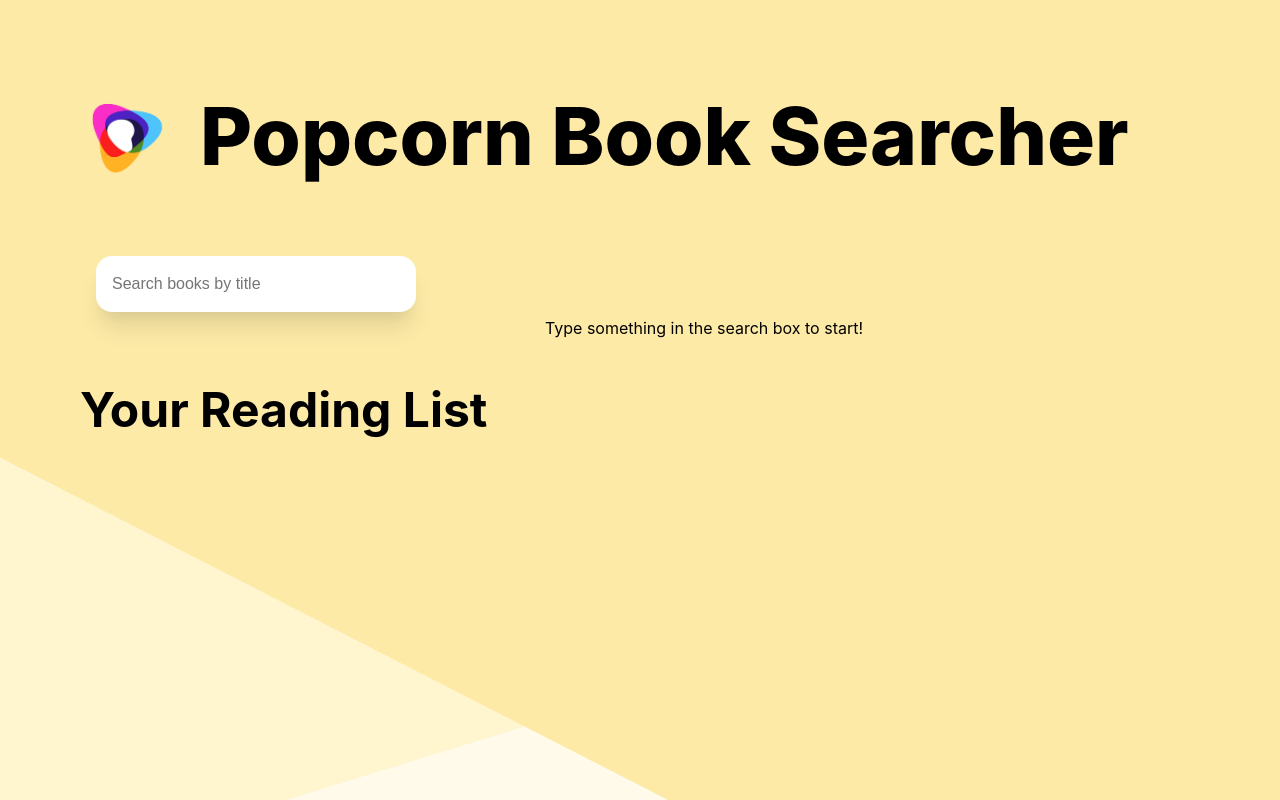
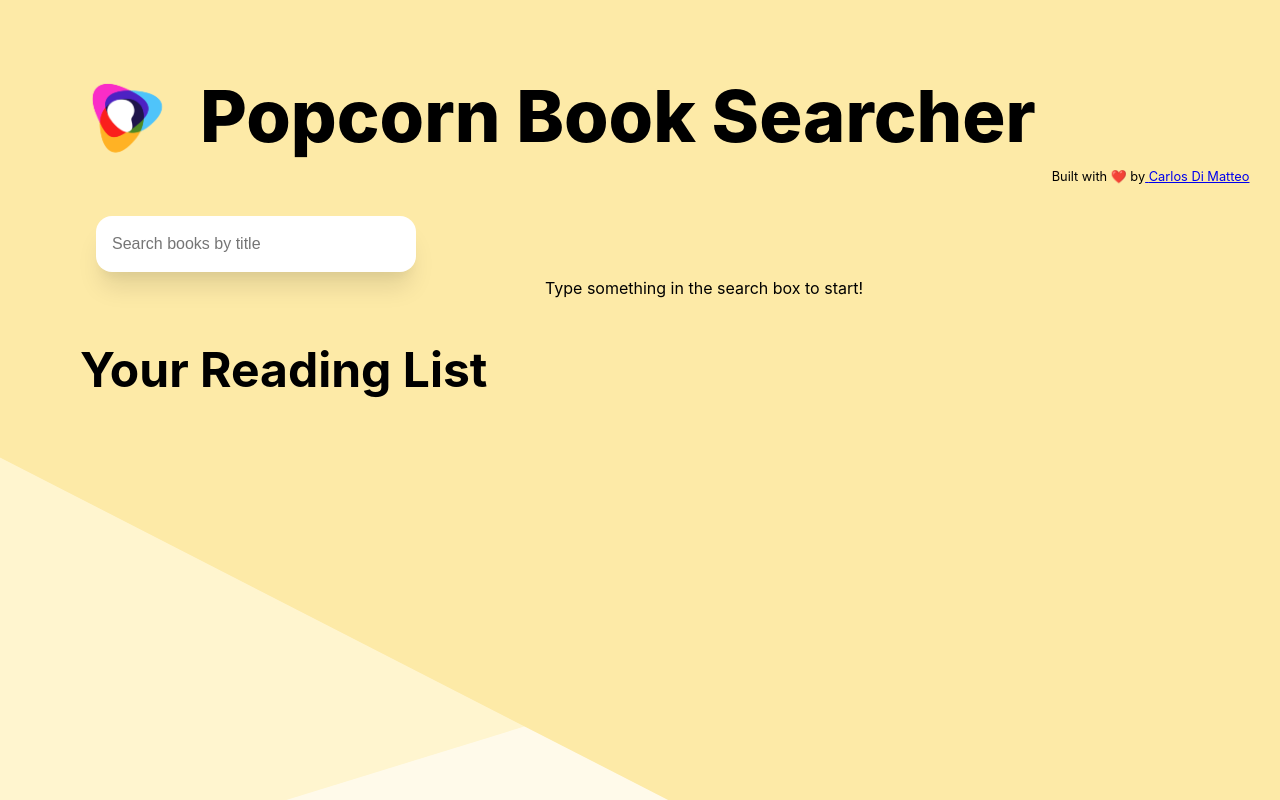
Before and after one commit to carlosdimatteo/popcorn-books, a React (Create React App) app: page / in a window 1280 px wide. Shown: the top 800 px of the page. Built offline with nearby package versions, Linux system fonts and the light colour scheme.

Commit message:
added tiny link to ME!

```diff
--- a/src/components/Heading/Heading.styles.tsx
+++ b/src/components/Heading/Heading.styles.tsx
@@ -2,7 +2,7 @@ import styled from 'styled-components';
 
 export const StyledHeading = styled.h1`
 	font-weight: 800;
-	font-size: 5rem;
+	font-size: 4.5rem;
 	line-height: 1;
-	margin: 3rem 1rem;
+	margin: 2rem 1rem;
 `;
--- a/src/containers/Home/Home.styles.tsx
+++ b/src/containers/Home/Home.styles.tsx
@@ -5,6 +5,11 @@ export const ContentContainer = styled.div`
 	justify-content: center;
 	padding: 2rem;
 	flex-direction: column;
+`;
+
+export const TinyText = styled.span`
+	font-size: 0.8rem;
+	align-self: flex-end;
 `;
 
 export const EmptyStateText = styled.span`
--- a/src/containers/Home/Home.tsx
+++ b/src/containers/Home/Home.tsx
@@ -14,6 +14,7 @@ import {
 	EmptyStateText,
 	HeaderContainer,
 	LoaderContainer,
+	TinyText,
 } from './Home.styles';
 import PopcornLogo from '../../assets/popcorn-logo.png';
 import loader from '../../assets/search-loader.gif';
@@ -33,6 +34,7 @@ export function Home() {
 
 	useEffect(() => {
 		if (debouncedSearch) {
+			console.log('getting volumes');
 			getVolumes(debouncedSearch);
 		} else {
 			clearState();
@@ -58,6 +60,18 @@ export function Home() {
 			<HeaderContainer>
 				<img src={PopcornLogo} alt="logo" width="120px" />
 				<Heading>Popcorn Book Searcher</Heading>
+				<TinyText>
+					Built with ❤️ by
+					<a
+						title="me!"
+						rel="noreferrer"
+						href="https://github/carlosdimatteo"
+						target="_blank"
+					>
+						{' '}
+						Carlos Di Matteo
+					</a>
+				</TinyText>
 			</HeaderContainer>
 			<ContentContainer>
 				<Input
@@ -87,6 +101,7 @@ export function Home() {
 					{!loading &&
 						volumes?.map((volume) => (
 							<BookCard
+								key={volume.id}
 								{...volume}
 								onIconClick={() => {
 									handleIconClick(checkIsSaved(volume.id), volume);
@@ -112,6 +127,7 @@ export function Home() {
 			<BookCardGrid>
 				{readingList.map((volume) => (
 					<BookCard
+						key={volume.id}
 						onIconClick={() => {
 							handleIconClick(checkIsSaved(volume.id), volume);
 						}}
```
